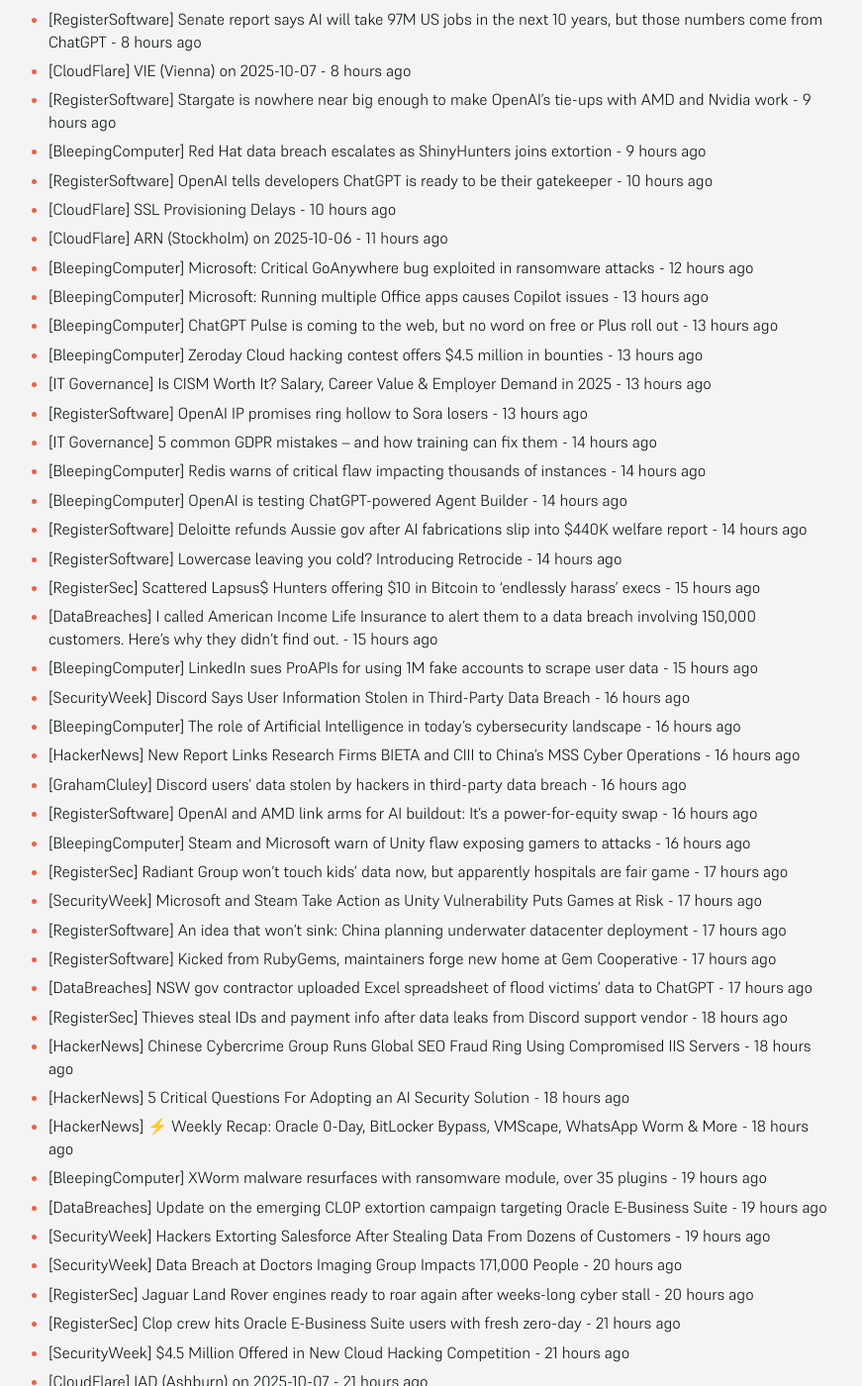
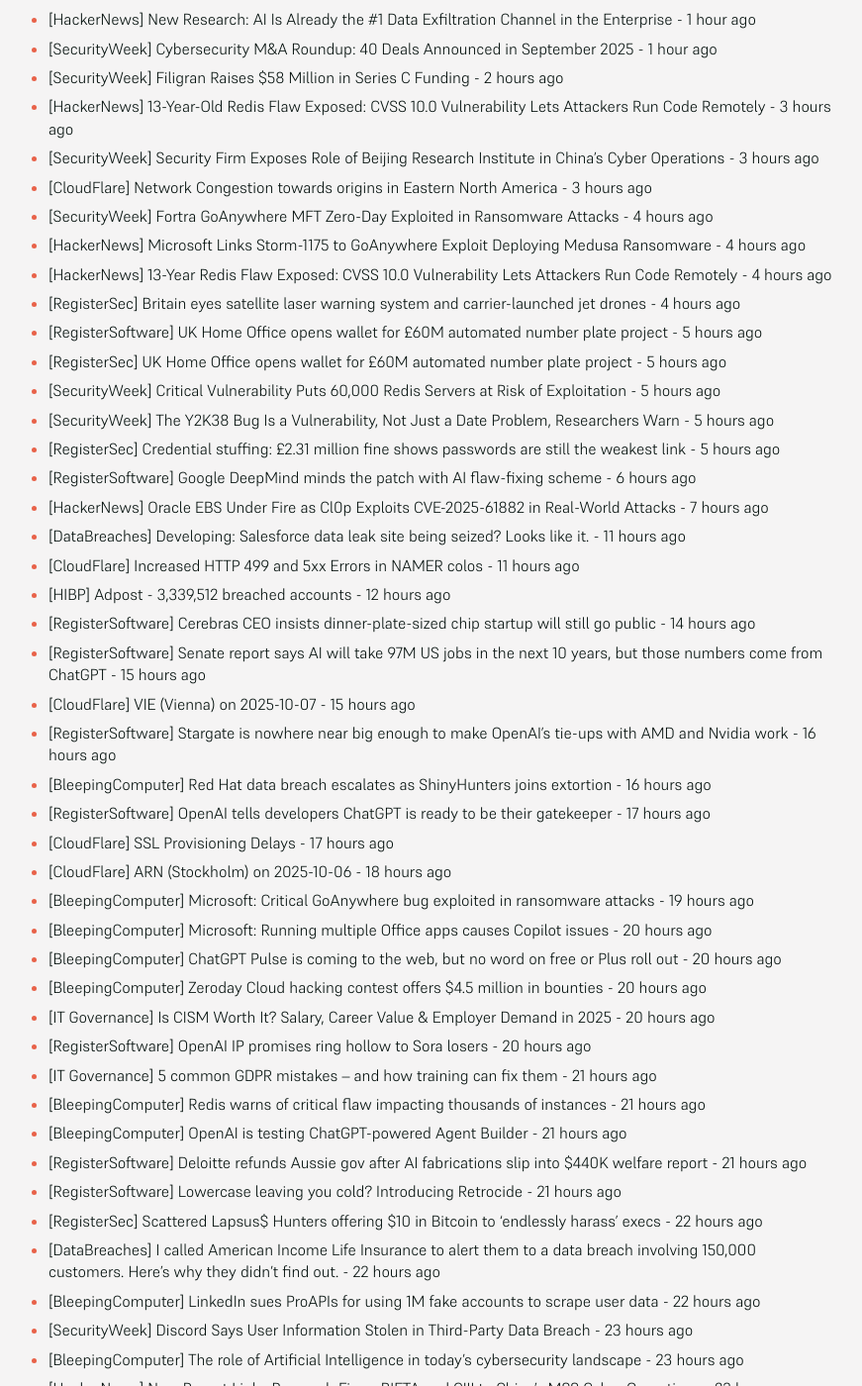
Before and after one commit to SecOpsNews/news, a Jekyll site: the page built from index.md, in a window 1280 px wide and 1400 px high, scrolled down 413 px. Shown: the whole window at 99% size, without its empty margins (215-1086 px from the left). Built offline with Jekyll 4.4.1, drawn with Linux system fonts in a browser that asks for light colours; some of the changed text lies outside the part shown.

Commit message:
New Feed

```diff
--- a/index.md
+++ b/index.md
@@ -9,63 +9,84 @@ description: Latest Updates
 
 <!-- SecOps start -->
 
-- [HackerNews] Oracle EBS Under Fire as Cl0p Exploits CVE-2025-61882 in Real-World Attacks - 46 minutes ago
-- [DataBreaches] Developing: Salesforce data leak site being seized? Looks like it. - 4 hours ago
-- [CloudFlare] Increased HTTP 499 and 5xx Errors in NAMER colos - 4 hours ago
-- [HIBP] Adpost - 3,339,512 breached accounts - 5 hours ago
-- [RegisterSoftware] Cerebras CEO insists dinner-plate-sized chip startup will still go public - 7 hours ago
-- [RegisterSoftware] Senate report says AI will take 97M US jobs in the next 10 years, but those numbers come from ChatGPT - 8 hours ago
-- [CloudFlare] VIE (Vienna) on 2025-10-07 - 8 hours ago
-- [RegisterSoftware] Stargate is nowhere near big enough to make OpenAI's tie-ups with AMD and Nvidia work - 9 hours ago
-- [BleepingComputer] Red Hat data breach escalates as ShinyHunters joins extortion - 9 hours ago
-- [RegisterSoftware] OpenAI tells developers ChatGPT is ready to be their gatekeeper - 10 hours ago
-- [CloudFlare] SSL Provisioning Delays - 10 hours ago
-- [CloudFlare] ARN (Stockholm) on 2025-10-06 - 11 hours ago
-- [BleepingComputer] Microsoft: Critical GoAnywhere bug exploited in ransomware attacks - 12 hours ago
-- [BleepingComputer] Microsoft: Running multiple Office apps causes Copilot issues - 13 hours ago
-- [BleepingComputer] ChatGPT Pulse is coming to the web, but no word on free or Plus roll out - 13 hours ago
-- [BleepingComputer] Zeroday Cloud hacking contest offers $4.5 million in bounties - 13 hours ago
-- [IT Governance] Is CISM Worth It? Salary, Career Value & Employer Demand in 2025 - 13 hours ago
-- [RegisterSoftware] OpenAI IP promises ring hollow to Sora losers - 13 hours ago
-- [IT Governance] 5 common GDPR mistakes – and how training can fix them - 14 hours ago
-- [BleepingComputer] Redis warns of critical flaw impacting thousands of instances - 14 hours ago
-- [BleepingComputer] OpenAI is testing ChatGPT-powered Agent Builder - 14 hours ago
-- [RegisterSoftware] Deloitte refunds Aussie gov after AI fabrications slip into $440K welfare report - 14 hours ago
-- [RegisterSoftware] Lowercase leaving you cold? Introducing Retrocide - 14 hours ago
-- [RegisterSec] Scattered Lapsus$ Hunters offering $10 in Bitcoin to 'endlessly harass' execs - 15 hours ago
-- [DataBreaches] I called American Income Life Insurance to alert them to a data breach involving 150,000 customers. Here’s why they didn’t find out. - 15 hours ago
-- [BleepingComputer] LinkedIn sues ProAPIs for using 1M fake accounts to scrape user data - 15 hours ago
-- [SecurityWeek] Discord Says User Information Stolen in Third-Party Data Breach - 16 hours ago
-- [BleepingComputer] The role of Artificial Intelligence in today’s cybersecurity landscape - 16 hours ago
-- [HackerNews] New Report Links Research Firms BIETA and CIII to China’s MSS Cyber Operations - 16 hours ago
-- [GrahamCluley] Discord users’ data stolen by hackers in third-party data breach - 16 hours ago
-- [RegisterSoftware] OpenAI and AMD link arms for AI buildout: It's a power-for-equity swap - 16 hours ago
-- [BleepingComputer] Steam and Microsoft warn of Unity flaw exposing gamers to attacks - 16 hours ago
-- [RegisterSec] Radiant Group won't touch kids' data now, but apparently hospitals are fair game - 17 hours ago
-- [SecurityWeek] Microsoft and Steam Take Action as Unity Vulnerability Puts Games at Risk - 17 hours ago
-- [RegisterSoftware] An idea that won't sink: China planning underwater datacenter deployment - 17 hours ago
-- [RegisterSoftware] Kicked from RubyGems, maintainers forge new home at Gem Cooperative - 17 hours ago
-- [DataBreaches] NSW gov contractor uploaded Excel spreadsheet of flood victims’ data to ChatGPT - 17 hours ago
-- [RegisterSec] Thieves steal IDs and payment info after data leaks from Discord support vendor - 18 hours ago
-- [HackerNews] Chinese Cybercrime Group Runs Global SEO Fraud Ring Using Compromised IIS Servers - 18 hours ago
-- [HackerNews] 5 Critical Questions For Adopting an AI Security Solution - 18 hours ago
-- [HackerNews] ⚡ Weekly Recap: Oracle 0-Day, BitLocker Bypass, VMScape, WhatsApp Worm & More - 18 hours ago
-- [BleepingComputer] XWorm malware resurfaces with ransomware module, over 35 plugins - 19 hours ago
-- [DataBreaches] Update on the emerging CL0P extortion campaign targeting Oracle E-Business Suite - 19 hours ago
-- [SecurityWeek] Hackers Extorting Salesforce After Stealing Data From Dozens of Customers - 19 hours ago
-- [SecurityWeek] Data Breach at Doctors Imaging Group Impacts 171,000 People - 20 hours ago
-- [RegisterSec] Jaguar Land Rover engines ready to roar again after weeks-long cyber stall - 20 hours ago
-- [RegisterSec] Clop crew hits Oracle E-Business Suite users with fresh zero-day - 21 hours ago
-- [SecurityWeek] $4.5 Million Offered in New Cloud Hacking Competition - 21 hours ago
-- [CloudFlare] IAD (Ashburn) on 2025-10-07 - 21 hours ago
-- [RegisterSec] Leak suggests US government is fibbing over FEMA security failings - 21 hours ago
-- [RegisterSoftware] AI: The ultimate slacker's dream come true - 22 hours ago
-- [RegisterSoftware] AI: the ultimate slacker's dream come true - 22 hours ago
-- [RegisterSoftware] AI's security paradox: how enterprises can have their cake and eat it too - 22 hours ago
-- [SecurityWeek] Beer Giant Asahi Says Data Stolen in Ransomware Attack - 22 hours ago
-- [SecurityWeek] Oracle E-Business Suite Zero-Day Exploited in Cl0p Attacks - 23 hours ago
-- [HackerNews] Zimbra Zero-Day Exploited to Target Brazilian Military via Malicious ICS Files - 23 hours ago
-- [CloudFlare] IAD (Ashburn) on 2025-10-15 - 23 hours ago
+- [RegisterSoftware] Qualcomm solders Arduino to its edge AI ambitions, debuts Raspberry Pi rival - 28 minutes ago
+- [BleepingComputer] Google's new AI bug bounty program pays up to $30,000 for flaws - 28 minutes ago
+- [SecurityWeek] Hackers Stole Data From Public Safety Comms Firm BK Technologies - 55 minutes ago
+- [DataBreaches] Harris Health discloses insider-wrongdoing breach that went on for a decade - 1 hour ago
+- [HackerNews] XWorm 6.0 Returns with 35+ Plugins and Enhanced Data Theft Capabilities - 1 hour ago
+- [HackerNews] New Research: AI Is Already the #1 Data Exfiltration Channel in the Enterprise - 1 hour ago
+- [SecurityWeek] Cybersecurity M&A Roundup: 40 Deals Announced in September 2025 - 1 hour ago
+- [SecurityWeek] Filigran Raises $58 Million in Series C Funding - 2 hours ago
+- [HackerNews] 13-Year-Old Redis Flaw Exposed: CVSS 10.0 Vulnerability Lets Attackers Run Code Remotely - 3 hours ago
+- [SecurityWeek] Security Firm Exposes Role of Beijing Research Institute in China’s Cyber Operations - 3 hours ago
+- [CloudFlare] Network Congestion towards origins in Eastern North America - 3 hours ago
+- [SecurityWeek] Fortra GoAnywhere MFT Zero-Day Exploited in Ransomware Attacks - 4 hours ago
+- [HackerNews] Microsoft Links Storm-1175 to GoAnywhere Exploit Deploying Medusa Ransomware - 4 hours ago
+- [HackerNews] 13-Year Redis Flaw Exposed: CVSS 10.0 Vulnerability Lets Attackers Run Code Remotely - 4 hours ago
+- [RegisterSec] Britain eyes satellite laser warning system and carrier-launched jet drones - 4 hours ago
+- [RegisterSoftware] UK Home Office opens wallet for £60M automated number plate project - 5 hours ago
+- [RegisterSec] UK Home Office opens wallet for £60M automated number plate project - 5 hours ago
+- [SecurityWeek] Critical Vulnerability Puts 60,000 Redis Servers at Risk of Exploitation - 5 hours ago
+- [SecurityWeek] The Y2K38 Bug Is a Vulnerability, Not Just a Date Problem, Researchers Warn - 5 hours ago
+- [RegisterSec] Credential stuffing: £2.31 million fine shows passwords are still the weakest link - 5 hours ago
+- [RegisterSoftware] Google DeepMind minds the patch with AI flaw-fixing scheme - 6 hours ago
+- [HackerNews] Oracle EBS Under Fire as Cl0p Exploits CVE-2025-61882 in Real-World Attacks - 7 hours ago
+- [DataBreaches] Developing: Salesforce data leak site being seized? Looks like it. - 11 hours ago
+- [CloudFlare] Increased HTTP 499 and 5xx Errors in NAMER colos - 11 hours ago
+- [HIBP] Adpost - 3,339,512 breached accounts - 12 hours ago
+- [RegisterSoftware] Cerebras CEO insists dinner-plate-sized chip startup will still go public - 14 hours ago
+- [RegisterSoftware] Senate report says AI will take 97M US jobs in the next 10 years, but those numbers come from ChatGPT - 15 hours ago
+- [CloudFlare] VIE (Vienna) on 2025-10-07 - 15 hours ago
+- [RegisterSoftware] Stargate is nowhere near big enough to make OpenAI's tie-ups with AMD and Nvidia work - 16 hours ago
+- [BleepingComputer] Red Hat data breach escalates as ShinyHunters joins extortion - 16 hours ago
+- [RegisterSoftware] OpenAI tells developers ChatGPT is ready to be their gatekeeper - 17 hours ago
+- [CloudFlare] SSL Provisioning Delays - 17 hours ago
+- [CloudFlare] ARN (Stockholm) on 2025-10-06 - 18 hours ago
+- [BleepingComputer] Microsoft: Critical GoAnywhere bug exploited in ransomware attacks - 19 hours ago
+- [BleepingComputer] Microsoft: Running multiple Office apps causes Copilot issues - 20 hours ago
+- [BleepingComputer] ChatGPT Pulse is coming to the web, but no word on free or Plus roll out - 20 hours ago
+- [BleepingComputer] Zeroday Cloud hacking contest offers $4.5 million in bounties - 20 hours ago
+- [IT Governance] Is CISM Worth It? Salary, Career Value & Employer Demand in 2025 - 20 hours ago
+- [RegisterSoftware] OpenAI IP promises ring hollow to Sora losers - 20 hours ago
+- [IT Governance] 5 common GDPR mistakes – and how training can fix them - 21 hours ago
+- [BleepingComputer] Redis warns of critical flaw impacting thousands of instances - 21 hours ago
+- [BleepingComputer] OpenAI is testing ChatGPT-powered Agent Builder - 21 hours ago
+- [RegisterSoftware] Deloitte refunds Aussie gov after AI fabrications slip into $440K welfare report - 21 hours ago
+- [RegisterSoftware] Lowercase leaving you cold? Introducing Retrocide - 21 hours ago
+- [RegisterSec] Scattered Lapsus$ Hunters offering $10 in Bitcoin to 'endlessly harass' execs - 22 hours ago
+- [DataBreaches] I called American Income Life Insurance to alert them to a data breach involving 150,000 customers. Here’s why they didn’t find out. - 22 hours ago
+- [BleepingComputer] LinkedIn sues ProAPIs for using 1M fake accounts to scrape user data - 22 hours ago
+- [SecurityWeek] Discord Says User Information Stolen in Third-Party Data Breach - 23 hours ago
+- [BleepingComputer] The role of Artificial Intelligence in today’s cybersecurity landscape - 23 hours ago
+- [HackerNews] New Report Links Research Firms BIETA and CIII to China’s MSS Cyber Operations - 23 hours ago
+- [GrahamCluley] Discord users’ data stolen by hackers in third-party data breach - 23 hours ago
+- [RegisterSoftware] OpenAI and AMD link arms for AI buildout: It's a power-for-equity swap - 23 hours ago
+- [BleepingComputer] Steam and Microsoft warn of Unity flaw exposing gamers to attacks - 23 hours ago
+- [RegisterSec] Radiant Group won't touch kids' data now, but apparently hospitals are fair game - 1 day ago
+- [SecurityWeek] Microsoft and Steam Take Action as Unity Vulnerability Puts Games at Risk - 1 day ago
+- [RegisterSoftware] An idea that won't sink: China planning underwater datacenter deployment - 1 day ago
+- [RegisterSoftware] Kicked from RubyGems, maintainers forge new home at Gem Cooperative - 1 day ago
+- [DataBreaches] NSW gov contractor uploaded Excel spreadsheet of flood victims’ data to ChatGPT - 1 day ago
+- [RegisterSec] Thieves steal IDs and payment info after data leaks from Discord support vendor - 1 day ago
+- [HackerNews] Chinese Cybercrime Group Runs Global SEO Fraud Ring Using Compromised IIS Servers - 1 day ago
+- [HackerNews] 5 Critical Questions For Adopting an AI Security Solution - 1 day ago
+- [HackerNews] ⚡ Weekly Recap: Oracle 0-Day, BitLocker Bypass, VMScape, WhatsApp Worm & More - 1 day ago
+- [BleepingComputer] XWorm malware resurfaces with ransomware module, over 35 plugins - 1 day ago
+- [DataBreaches] Update on the emerging CL0P extortion campaign targeting Oracle E-Business Suite - 1 day ago
+- [SecurityWeek] Hackers Extorting Salesforce After Stealing Data From Dozens of Customers - 1 day ago
+- [SecurityWeek] Data Breach at Doctors Imaging Group Impacts 171,000 People - 1 day ago
+- [RegisterSec] Jaguar Land Rover engines ready to roar again after weeks-long cyber stall - 1 day ago
+- [RegisterSec] Clop crew hits Oracle E-Business Suite users with fresh zero-day - 1 day ago
+- [SecurityWeek] $4.5 Million Offered in New Cloud Hacking Competition - 1 day ago
+- [CloudFlare] IAD (Ashburn) on 2025-10-07 - 1 day ago
+- [RegisterSec] Leak suggests US government is fibbing over FEMA security failings - 1 day ago
+- [RegisterSoftware] AI: The ultimate slacker's dream come true - 1 day ago
+- [RegisterSoftware] AI: the ultimate slacker's dream come true - 1 day ago
+- [RegisterSoftware] AI's security paradox: how enterprises can have their cake and eat it too - 1 day ago
+- [SecurityWeek] Beer Giant Asahi Says Data Stolen in Ransomware Attack - 1 day ago
+- [SecurityWeek] Oracle E-Business Suite Zero-Day Exploited in Cl0p Attacks - 1 day ago
+- [HackerNews] Zimbra Zero-Day Exploited to Target Brazilian Military via Malicious ICS Files - 1 day ago
+- [CloudFlare] IAD (Ashburn) on 2025-10-15 - 1 day ago
 - [TroyHunt] Weekly Update 472 - 1 day ago
 - [RegisterSoftware] Techie found an error message so rude the CEO of IBM apologized for it - 1 day ago
 - [CloudFlare] Increased Errors for Durable Objects - 1 day ago
@@ -83,9 +104,6 @@ description: Latest Updates
 - [CloudFlare] ORD (Chicago) on 2025-10-21 - 1 day ago
 - [CloudFlare] Subset of Magic Transit and WAN tunnel health checks failing - 1 day ago
 - [BleepingComputer] Hackers exploited Zimbra flaw as zero-day using iCalendar files - 1 day ago
-- [CloudFlare] Increased latency affecting some US colos - 1 day ago
-- [BleepingComputer] ParkMobile pays... $1 each for 2021 data breach that hit 22 million - 1 day ago
-- [RegisterSoftware] AI chatbots that butter you up make you worse at conflict, study finds - 1 day ago
 - [DataBreaches] Russian-linked hackers appear to have launched a crippling cyberattack on Western New Mexico University - 5 months ago
 - [DataBreaches] SK Telecom vows to take full responsibility for damage from recent data leak - 5 months ago
 - [HackerNews] Storm-1977 Hits Education Clouds with AzureChecker, Deploys 200+ Crypto Mining Containers - 5 months ago
```
